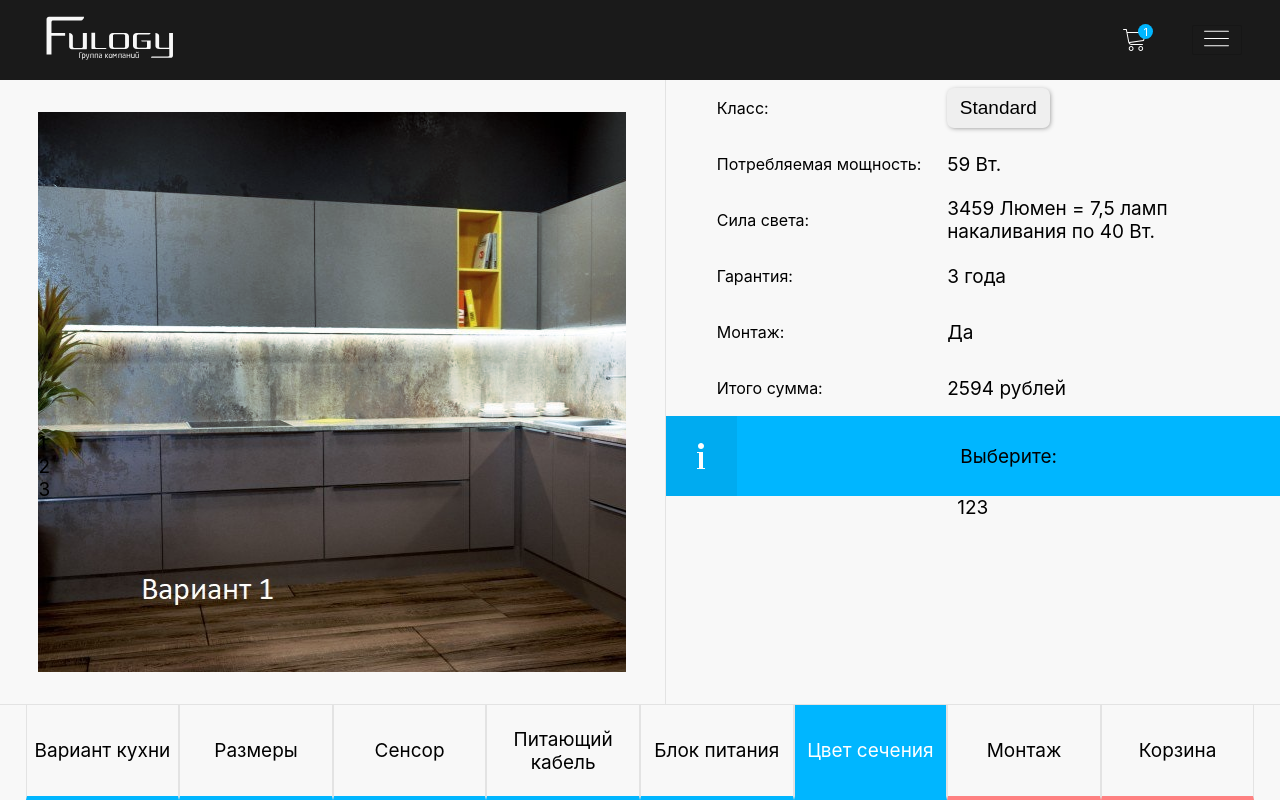
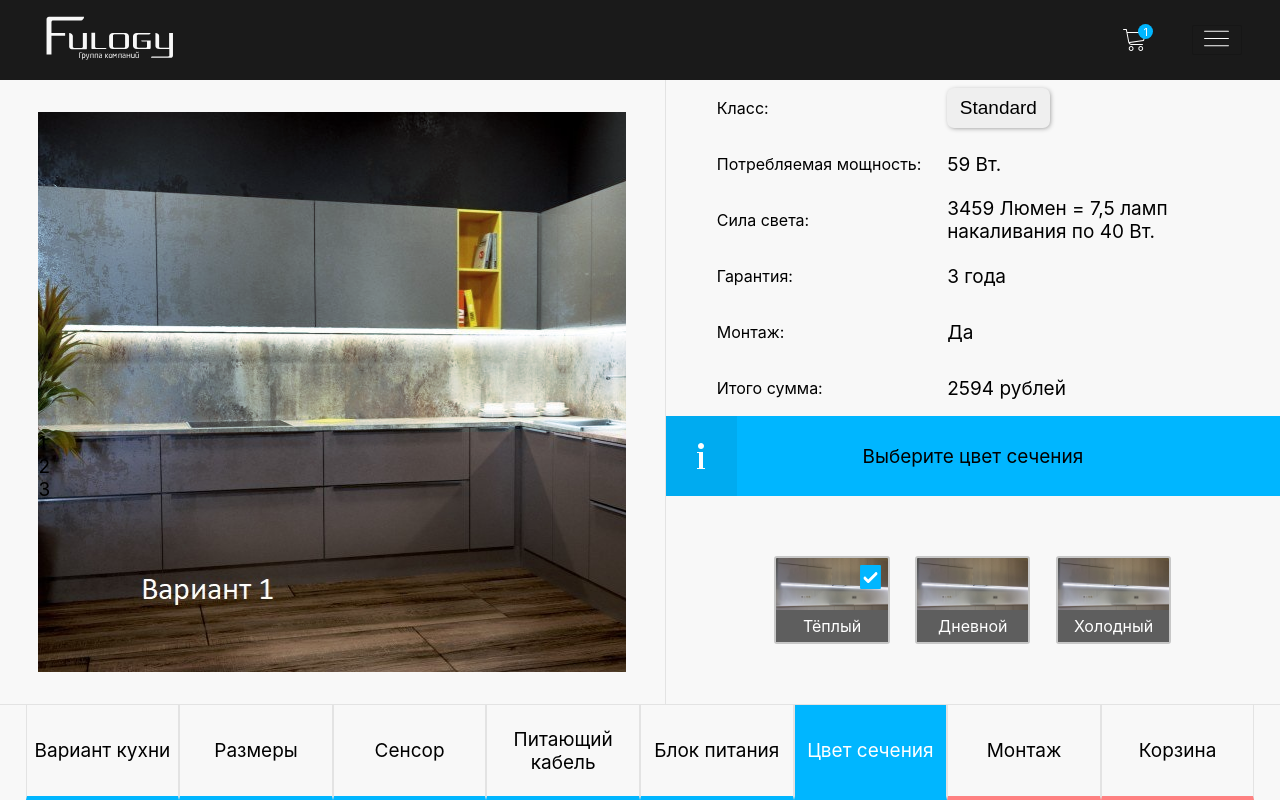
Before and after one commit to kotsur-vlad/test_fulogy, a React (Create React App) app: page / in a window 1280 px wide. Built offline with nearby package versions, Linux system fonts and the light colour scheme.

Commit message:
Created choosing options

```diff
--- a/src/App.js
+++ b/src/App.js
@@ -6,9 +6,10 @@ import Info from './components/info/Info';
 import Options from './components/options/Options';
 import Preview from './components/preview/Preview';
 import Footer from './components/footer/Footer';
-import var1 from './assets/images/kitchen1/var1.jpg'
-import var2 from './assets/images/kitchen1/var2.jpg'
-import var3 from './assets/images/kitchen1/var3.jpg'
+import var1 from './assets/images/kitchen1/var1.jpg';
+import var2 from './assets/images/kitchen1/var2.jpg';
+import var3 from './assets/images/kitchen1/var3.jpg';
+import sectionImage from './assets/images/item13.jpg';
 
 class App extends React.Component {
 
@@ -59,8 +60,48 @@ class App extends React.Component {
 		],
 
 		tempCalculation: {
-			kitchen: {},
-			sizes: {},
+			kitchen: {
+				title: 'Угловая секция (вар. 2)',
+				shortDescription: 'В комплекте два светильника с креплениями (4 шт.) и блоком питания. По желанию комплектуется умным бесконтактным сенсором.',
+				fullDescription: ['Lorem ipsum dolor sit amet consectetur adipisicing elit Assumenda dolor eaque estred exercitationem impedit iure minus mollitia nostrum possimus quis reiciendis rem reprehenderit similique suscipit vero Amet iure nulla repellat',
+					'Vorem ipsum dolor sit amet consectetur adipisicing elit Assumenda dolor eaque estred exercitationem impedit iure minus mollitia nostrum possimus quis reiciendis rem reprehenderit similique suscipit vero Amet iure nulla repellat',
+					'Lorem ipsum dolor sit amet consectetur adipisicing elit Assumenda dolor eaque estred exercitationem impedit iure minus mollitia nostrum possimus quis reiciendis rem reprehenderit similique suscipit vero Amet iure nulla repellat',
+				],
+				lampClass: {
+					standard: {
+						powerCoeff: 59,
+						lightPowerCoeff: 800,
+						costCoeff: 2000,
+						bodyColor: ['gray'],
+						sectionColor: ['day'],
+					},
+					standardPlus: {
+						powerCoeff: 59,
+						lightPowerCoeff: 800,
+						costCoeff: 2000,
+						bodyColor: ['gray'],
+						sectionColor: ['day'],
+					},
+					pro: {
+						powerCoeff: 59,
+						lightPowerCoeff: 800,
+						costCoeff: 2000,
+						bodyColor: ['gray'],
+						sectionColor: ['warm', 'day', 'cold'],
+					},
+					proPlus: {
+						powerCoeff: 59,
+						lightPowerCoeff: 800,
+						costCoeff: 2000,
+						bodyColor: ['gray', 'black', 'white', 'gold'],
+						sectionColor: ['warm', 'day'],
+					},
+				},
+				preview: [var1, var2, var3],
+				sizes: {firstMM: 250, secondMM: 250, cableToSecondMM: 100},
+				warranty: 3,
+			},
+			sizes: {properties: []},
 			sensor: null,
 			powerCable: null,
 			powerSupply: null,
@@ -76,20 +117,73 @@ class App extends React.Component {
 
 			lampCount: 1
 		},
+		footerItems: [
+			{id: 1, title: 'Вариант кухни', isCompleted: true, options: {properties: []}},
+			{id: 2, title: 'Размеры', isCompleted: true, options: {properties: []}},
+			{id: 3, title: 'Сенсор', isCompleted: true, options: {properties: []}},
+			{id: 4, title: 'Питающий кабель', isCompleted: true, options: {properties: []}},
+			{id: 5, title: 'Блок питания', isCompleted: true, options: {properties: []}},
+			{
+				id: 6, title: 'Цвет сечения', isCompleted: 'active', options: {
+					properties: [
+						{id: 1, title: 'Тёплый', isChecked: true},
+						{id: 2, title: 'Дневной', isChecked: false},
+						{id: 3, title: 'Холодный', isChecked: false},
+					],
+					style: {
+						width: '9vw',
+						height: '11vh',
+						margin: '0 1vw',
+						backgroundImage: `url(${sectionImage})`,
+						backgroundRepeat: 'no-repeat',
+						backgroundPosition: 'center',
+						backgroundSize: 'cover'
+					}
+				}
+			},
+			{id: 7, title: 'Монтаж', isCompleted: false, options: {properties: []}},
+			{id: 8, title: 'Корзина', isCompleted: false, options: {properties: []}},
+		],
+	};
+
+	chooseActiveFooterItem = (id) => {
+		let newFooterItems = this.state.footerItems.map(fi => {
+			if (fi.isCompleted === 'active') {
+				return {
+					...fi, isCompleted: true
+				};
+			} else if (fi.id === id) {
+				return {
+					...fi, isCompleted: 'active'
+				};
+			} else {
+				return fi;
+			}
+		});
+		this.setState({
+			footerItems: newFooterItems
+		});
 	};
 
 	render () {
+
+		const activeOption = this.state.footerItems.find(fi => fi.isCompleted === 'active');
+
 		return (
 			<div className={styles.wrapper}>
 				<Header lampCount={this.state.tempCalculation.lampCount}/>
+
 				<div className={styles.content}>
 					<Preview images={this.state.kitchens[0].preview}/>
 					<div className={styles.rightWrapper}>
 						<Info/>
-						<Options fullDescription={this.state.kitchens[0].fullDescription}/>
+
+						<Options activeOption={activeOption}
+
+								 fullDescription={this.state.tempCalculation.kitchen.fullDescription}/>
 					</div>
 				</div>
-				<Footer/>
+				<Footer footerItems={this.state.footerItems} chooseActiveFooterItem={this.chooseActiveFooterItem}/>
 			</div>
 		);
 	}
--- a/src/components/footer/Footer.js
+++ b/src/components/footer/Footer.js
@@ -5,42 +5,10 @@ import FooterItem from './FooterItem';
 
 class Footer extends React.Component {
 
-	state = {
-		footerItems: [
-			{id: 1, title: 'Вариант кухни', isCompleted: true},
-			{id: 2, title: 'Размеры', isCompleted: true},
-			{id: 3, title: 'Сенсор', isCompleted: true},
-			{id: 4, title: 'Питающий кабель', isCompleted: true},
-			{id: 5, title: 'Блок питания', isCompleted: true},
-			{id: 6, title: 'Цвет сечения', isCompleted: 'active'},
-			{id: 7, title: 'Монтаж', isCompleted: false},
-			{id: 8, title: 'Корзина', isCompleted: false},
-		]
-	};
-
-	chooseActiveOption = (id) => {
-		let newFooterItems = this.state.footerItems.map(fi => {
-			if (fi.isCompleted === 'active') {
-				return {
-					...fi, isCompleted: true
-				};
-			} else if (fi.id === id) {
-				return {
-					...fi, isCompleted: 'active'
-				};
-			} else {
-				return fi;
-			}
-		});
-		this.setState({
-			footerItems: newFooterItems
-		});
-	};
-
 	render () {
 
-		const footerItems = this.state.footerItems.map(fi => <FooterItem key={fi.id} id={fi.id} title={fi.title}
-																		 chooseActiveOption={this.chooseActiveOption}
+		const footerItems = this.props.footerItems.map(fi => <FooterItem key={fi.id} id={fi.id} title={fi.title}
+																		 chooseActiveFooterItem={this.props.chooseActiveFooterItem}
 																		 isCompleted={fi.isCompleted}/>);
 
 		return (
--- a/src/components/footer/FooterItem.js
+++ b/src/components/footer/FooterItem.js
@@ -4,8 +4,10 @@ import styles from './FooterItem.module.scss';
 
 class FooterItem extends React.Component {
 
-	onOptionClick = () => {
-		this.props.chooseActiveOption(this.props.id)
+	onItemClick = () => {
+		if (this.props.isCompleted !== 'active') {
+			this.props.chooseActiveFooterItem(this.props.id)
+		}
 	}
 
 	render () {
@@ -14,7 +16,7 @@ class FooterItem extends React.Component {
 			this.props.isCompleted ? `${styles.item} ${styles.completed}` : styles.item;
 
 		return (
-			<div className={classForItem} onClick={this.onOptionClick}>
+			<div className={classForItem} onClick={this.onItemClick}>
 				{this.props.title}
 			</div>
 		);
--- a/src/components/header/Header.module.scss
+++ b/src/components/header/Header.module.scss
@@ -49,7 +49,7 @@
   }
 
   .menu {
-    z-index: 1;
+    z-index: 100;
     position: absolute;
     bottom: 0;
     width: 32vw;
--- /dev/null
+++ b/src/components/options/OptionItem.js
@@ -0,0 +1,24 @@
+import React from 'react';
+
+import styles from './OptionItem.module.scss';
+import checked from '../../assets/images/checked.svg';
+
+class OptionItem extends React.Component {
+
+	// onOptionClick = () => {
+	// 	this.props.(this.props.id)
+	// }
+
+	render () {
+		return (
+			<div style={this.props.style} className={styles.item} onClick={this.onOptionClick}>
+				{this.props.isChecked && <div className={styles.checked}>
+					<img src={checked} alt="checked"/>
+				</div>}
+				<div className={styles.itemTitle}>{this.props.title}</div>
+			</div>
+		);
+	}
+}
+
+export default OptionItem;
--- /dev/null
+++ b/src/components/options/OptionItem.module.scss
@@ -0,0 +1,43 @@
+@import '../../common/styles/sass/mixins';
+
+.item {
+  position: relative;
+  box-sizing: border-box;
+  border: 2px solid #c7c7c7;
+  border-radius: 3px;
+  transition: (all 0.5s);
+  cursor: pointer;
+
+  &:hover {
+    transform: scale(1.1)
+  }
+
+  .checked {
+    @include flex(row, center, center);
+    position: absolute;
+    top: 1vh;
+    right: 0.6vw;
+    width: 1.5vw;
+    height: 2.8vh;
+    border-radius: 1px;
+    background-color: #00b6ff;
+    transform: scale(1.1);
+
+    img {
+      width: 1vw;
+    }
+  }
+
+  .itemTitle {
+    @include flex(row, center, center);
+    position: absolute;
+    left: 0;
+    bottom: 0;
+    width: 100%;
+    height: 4vh;
+    background-color: #5e5e5e;
+    color: #ffffff;
+    font-size: 1.6rem;
+  }
+
+}
--- a/src/components/options/Options.js
+++ b/src/components/options/Options.js
@@ -2,6 +2,7 @@ import React from 'react';
 
 import styles from './Options.module.scss';
 import info from '../../assets/images/info.svg';
+import OptionItem from './OptionItem';
 
 class Options extends React.Component {
 
@@ -9,7 +10,7 @@ class Options extends React.Component {
 		isHidden: true,
 	};
 
-	onInfoClick = () => {
+	onShowInfoClick = () => {
 		this.setState({
 			isHidden: !this.state.isHidden
 		});
@@ -17,30 +18,31 @@ class Options extends React.Component {
 
 	render () {
 
-		const description = this.props.fullDescription.map( d => <p>{d}</p> )
+		const description = this.props.fullDescription.map(d => <p>{d}</p>);
+
+		const optionItems = this.props.activeOption.options.properties.map(oi => <OptionItem key={oi.id}
+																							 id={oi.id}
+																							 isChecked={oi.isChecked}
+																							 title={oi.title}
+																							 style={this.props.activeOption.options.style}/>);
 
 		return (
 			<div className={styles.options}>
 				{ !this.state.isHidden && <div className={styles.info}>
-					<button onClick={this.onInfoClick}>
+					<button onClick={this.onShowInfoClick}>
 						&#60; Вернуться
 					</button>
 					{description}
 				</div>}
 				<div className={styles.header}>
-					<button onClick={this.onInfoClick}>
+					<button onClick={this.onShowInfoClick}>
 						<img src={info} alt="Info"/>
 					</button>
-
-					<span>Выберите: {this.props.optionTitle}</span>
+					<span>Выберите <span className={styles.optionTitle}>{this.props.activeOption.title}</span></span>
 				</div>
-
-				<div className={styles.variants}>
-					<div>1</div>
-					<div>2</div>
-					<div>3</div>
+				<div className={styles.optionItems}>
+					{optionItems}
 				</div>
-
 			</div>
 		);
 	}
--- a/src/components/options/Options.module.scss
+++ b/src/components/options/Options.module.scss
@@ -5,6 +5,7 @@
   height: 36vh;
 
   .info {
+    z-index: 10;
     position: absolute;
     top: 10vh;
     left: 0;
@@ -35,18 +36,19 @@
 
   .header {
     @include flex(row, flex-start, center);
+    position: relative;
     height: 10vh;
     background-color: #00b6ff;
 
     button {
       @include flex(row, center, center);
+      position: absolute;
       width: 5.6vw;
       height: 100%;
       padding: 0;
       background-color: #00abf0;
 
       &:active {
-        position: relative;
         top: 1px;
       }
 
@@ -57,11 +59,16 @@
 
     span {
       margin: 0 auto;
+
+      .optionTitle {
+        text-transform: lowercase;
+      }
     }
   }
 
-  .variants {
+  .optionItems {
     @include flex(row, center, center);
+    height: 26vh;
 
   }
 }
```
Also changed, not shown: src/assets/images/checked.svg (added), src/assets/images/item13.jpg (added).
